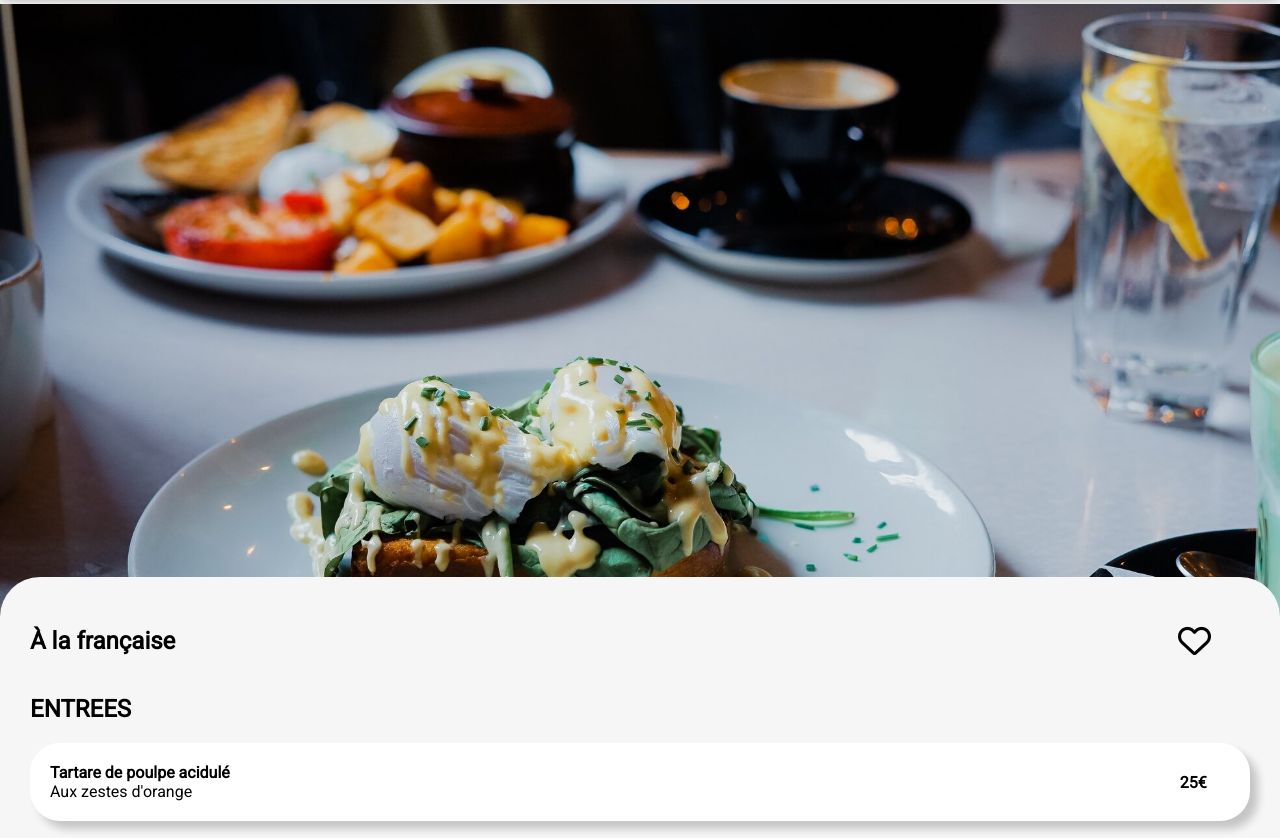
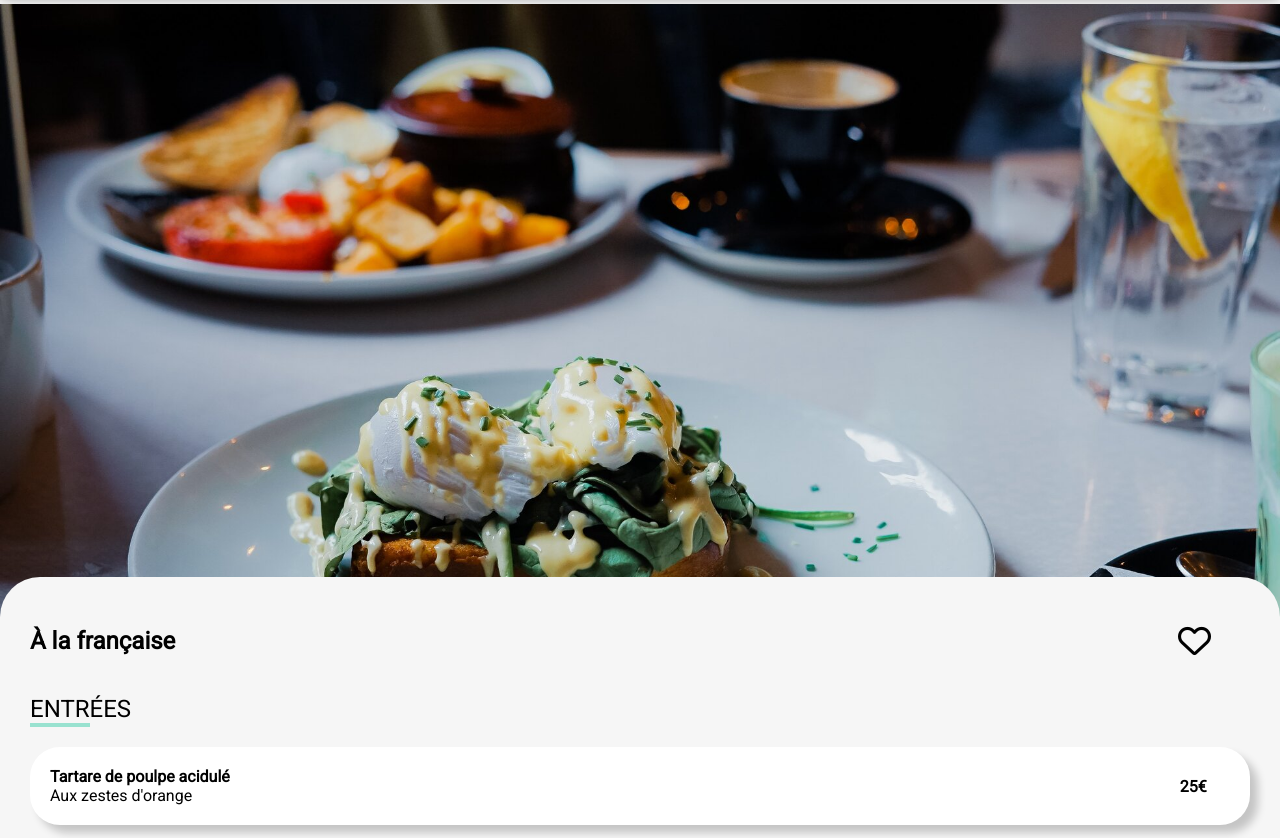
Before and after one commit to Arev-tech/CamilleMartignac_3_12072021, a website: page html/A-la-francaise.html in a window 1280 px wide. Shown: the part 81-919 px from the top of the page. Drawn offline with Linux system fonts and the light colour scheme; a web font is replaced by a local one.

Commit message:
soulignement

```diff
--- a/html/A-la-francaise.html
+++ b/html/A-la-francaise.html
@@ -31,7 +31,7 @@
                     </div>
                 </div>
                 <div class="containeur">
-                    <h2>ENTREES</h2>
+                    <h2>ENTRÉES</h2>
                     <article class="containeur-choix containeur-1">
                         <div class="containeur-choix-titre">
                             <h4>Tartare de poulpe acidulé</h4>
--- a/scss/Pages/_menu.scss
+++ b/scss/Pages/_menu.scss
@@ -83,6 +83,10 @@
 
     >h2{
         margin: 20px 0;
+        font-weight: lighter;
+        width: 60px;
+        font-weight: lighter;
+        border-bottom: solid 4px $clr-tertiary;
     }
 
     &-choix{
```
Also changed, not shown: html/La-note-enchantee.html (+1 -1 lines), html/La-palette-du-gout.html (+1 -1 lines), html/Le-delice-des-sens.html (+1 -1 lines), css/style.css, 1 other file.
